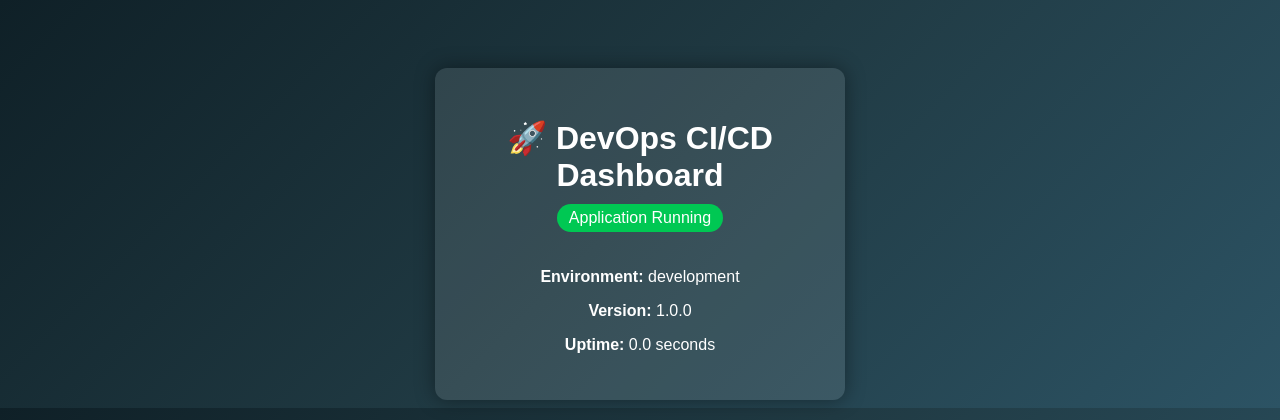
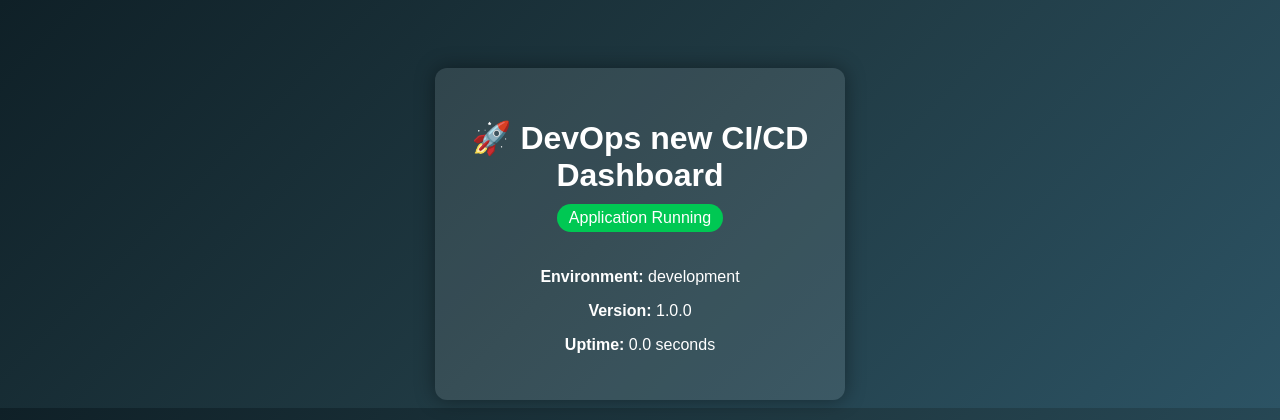
Before and after one commit to testoranit/devops-dashboard, a Flask app: page / in a window 1280 px wide. Shown: the top 420 px of the page. Run offline with Flask 3, Linux system fonts and the light colour scheme.

Commit message:
OPS-7: Update new dashboard title text

```diff
--- a/templates/index.html
+++ b/templates/index.html
@@ -36,7 +36,7 @@
 <body>
 
 <div class="card">
-    <h1>🚀 DevOps CI/CD Dashboard</h1>
+    <h1>🚀 DevOps new CI/CD Dashboard</h1>
     <div class="badge">Application Running</div>
     <p><b>Environment:</b> {{ environment }}</p>
     <p><b>Version:</b> {{ version }}</p>
```
